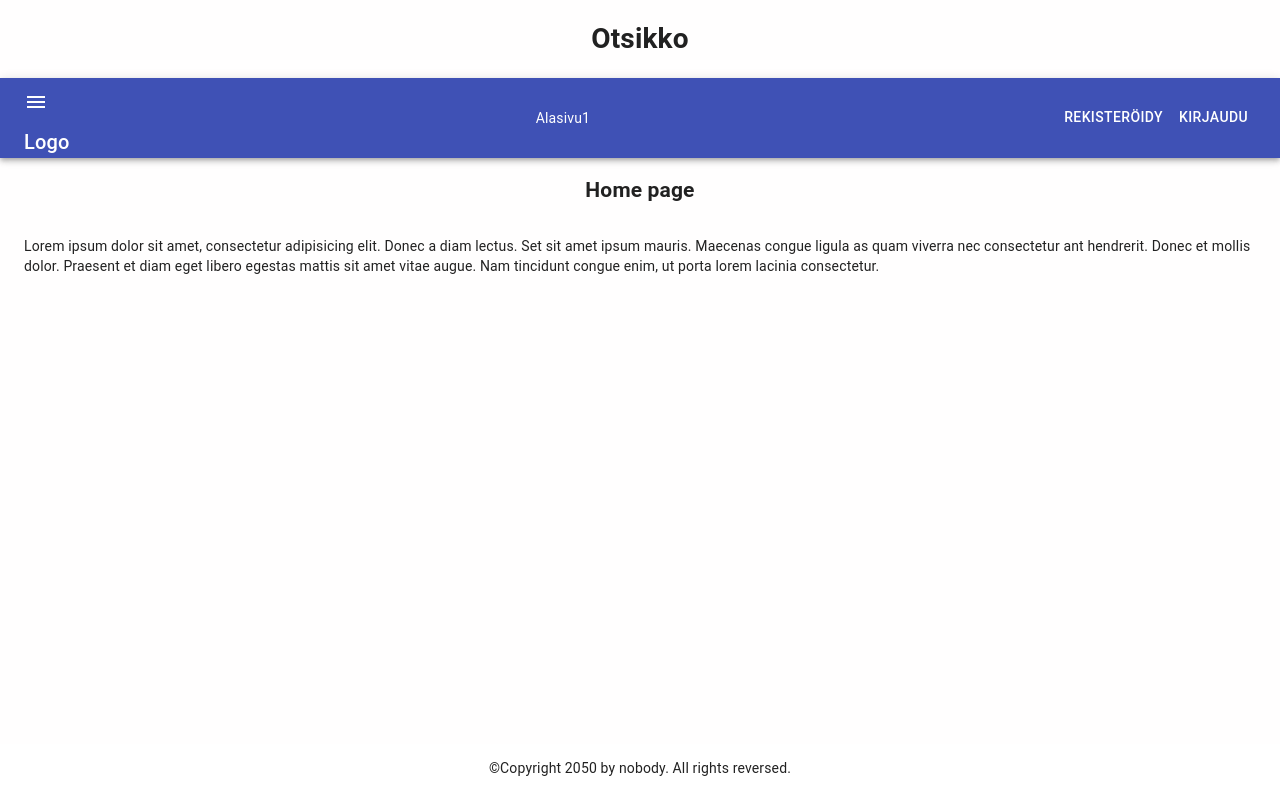
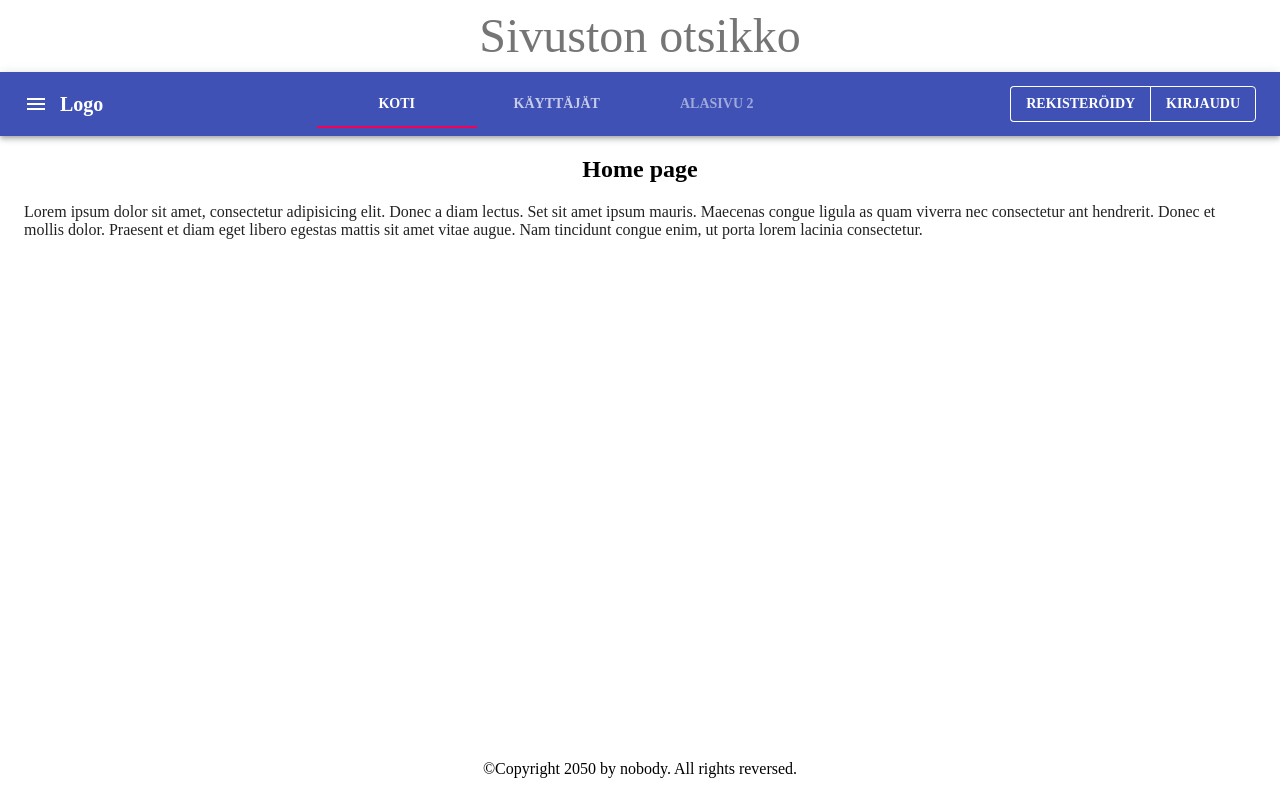
Before and after one commit to muutttu/djcookie_demo_proj, a React (Create React App) app in the folder frontend/: page / in a window 1280 px wide. Built offline with nearby package versions, Linux system fonts and the light colour scheme.

Commit message:
muotoilupäivityksiä

```diff
--- a/frontend/public/index.html
+++ b/frontend/public/index.html
@@ -9,7 +9,7 @@
       name="description"
       content="Web site created using create-react-app"
     />
-    <link rel="stylesheet" href="https://fonts.googleapis.com/css?family=Open+Sans:300,400,500,700&display=swap" />
+    <link rel="stylesheet" href="https://fonts.googleapis.com/css?family=Roboto:300,400,500,700&display=swap" />
     <link rel="apple-touch-icon" href="%PUBLIC_URL%/logo192.png" />
     <!--
       manifest.json provides metadata used when your web app is installed on a
--- a/frontend/src/App.tsx
+++ b/frontend/src/App.tsx
@@ -1,5 +1,4 @@
-import { createTheme, ThemeProvider } from '@material-ui/core/styles';
-import { CssBaseline } from '@material-ui/core';
+import { createTheme, ThemeProvider } from '@material-ui/core';
 
 import Header from './components/Header';
 import Navbar from './components/Navbar';
@@ -8,10 +7,18 @@ import Footer from './components/Footer';
 
 
 const theme = createTheme({
+  /* Site wide custom theme CSS here */
   palette: {
     background: {
-      default: '#fffefe'
-    }
+      default: '#fefefe',
+    },
+  },
+  typography: {
+    fontFamily: 'OpenSans',
+    fontWeightLight: 400,
+    fontWeightRegular: 500,
+    fontWeightMedium: 600,
+    fontWeightBold: 700
   }
 });
 
@@ -19,7 +26,6 @@ const theme = createTheme({
 const App = () => {
   return (
     <ThemeProvider theme={theme}>
-      <CssBaseline />
       <div className='app'>
         <Header />
         <Navbar />
--- a/frontend/src/components/Header.tsx
+++ b/frontend/src/components/Header.tsx
@@ -1,27 +1,23 @@
-import { makeStyles, createStyles } from '@material-ui/core/styles';
-import { Grid } from '@material-ui/core';
+import { makeStyles } from '@material-ui/core';
+import { Box, Typography } from '@material-ui/core';
 
-const useStyles = makeStyles(() => createStyles({
-  root: {
-
+const useStyles = makeStyles({
+  /* Page custom CSS here */
+  headerRoot: {
+    /* Header root element custom css here */
   },
-  headercontainer: {
-    justifyContent: 'center',
-  },
-}));
+});
 
 const Header = () => {
   const classes = useStyles();
 
   return (
     <header>
-      <div className={classes.root}>
-        <Grid container className={classes.headercontainer}>
-          <Grid item>
-            <h1>Otsikko</h1>
-          </Grid>
-        </Grid>
-      </div>
+      <Box display='flex' justifyContent='center' m={1} className={classes.headerRoot}>
+        <Typography variant='h3' component='h1' color='textSecondary'>
+          Sivuston otsikko
+        </Typography>
+      </Box>
     </header>
   )
 }
--- a/frontend/src/components/Home.tsx
+++ b/frontend/src/components/Home.tsx
@@ -1,4 +1,4 @@
-import { Grid } from '@material-ui/core';
+import { Grid, Paper } from '@material-ui/core';
 import { makeStyles, createStyles } from '@material-ui/core/styles';
 
 const useStyles = makeStyles(() => createStyles({
@@ -24,7 +24,9 @@ const Home = () => {
           <h2>Home page</h2>
         </Grid>
         <Grid item>
-          <p>Lorem ipsum dolor sit amet, consectetur adipisicing elit. Donec a diam lectus. Set sit amet ipsum mauris. Maecenas congue ligula as quam viverra nec consectetur ant hendrerit. Donec et mollis dolor. Praesent et diam eget libero egestas mattis sit amet vitae augue. Nam tincidunt congue enim, ut porta lorem lacinia consectetur.</p>
+          <Paper elevation={0}>
+            Lorem ipsum dolor sit amet, consectetur adipisicing elit. Donec a diam lectus. Set sit amet ipsum mauris. Maecenas congue ligula as quam viverra nec consectetur ant hendrerit. Donec et mollis dolor. Praesent et diam eget libero egestas mattis sit amet vitae augue. Nam tincidunt congue enim, ut porta lorem lacinia consectetur.
+          </Paper>
         </Grid>
       </Grid>
     </div>
--- a/frontend/src/components/Main.tsx
+++ b/frontend/src/components/Main.tsx
@@ -4,25 +4,21 @@ import { Switch, Route } from "react-router-dom";
 import Home from '../components/Home'
 import Users from '../components/Users';
 import NotFound404 from '../common/NotFound404';
-import { Grid, Container } from '@material-ui/core';
+import { Container } from '@material-ui/core';
 
-const useStyles = makeStyles(() => createStyles({
-  root: {
-
+const useStyles = makeStyles({
+  /* Page custom CSS here */
+  mainRoot: {
+    /* Main root element custom css here */
   },
-  maincontainer: {
-    justifyContent: 'center',
-  },
-}));
+});
 
 const Main = () => {
   const classes = useStyles();
 
   return (
     <main>
-      <div className={classes.root}>
-        <Grid container>
-        <Container className={classes.maincontainer}>
+        <Container className={classes.mainRoot}>
           <Switch>
             <Route exact path="/">
               <Home />
@@ -35,8 +31,6 @@ const Main = () => {
             </Route>
           </Switch>
         </Container>
-        </Grid>
-      </div>
     </main>
   )
 }
--- a/frontend/src/components/Navbar.tsx
+++ b/frontend/src/components/Navbar.tsx
@@ -1,76 +1,68 @@
-import { makeStyles, createStyles } from '@material-ui/core/styles';
+import React from 'react';
+import { makeStyles } from '@material-ui/core';
 import { Link as RouterLink } from "react-router-dom";
 import {
   AppBar,
   Toolbar,
   Typography,
   Box,
+  Tabs,
+  Tab,
+  ButtonGroup,
   Button,
-  Link,
   IconButton
 } from '@material-ui/core';
 import MenuIcon from '@material-ui/icons/Menu';
 
-const useStyles = makeStyles(() => createStyles({
-  root: {
+function tabProps(index: any) {
+  return {
+    id: `simple-tab-${index}`,
+    'aria-controls': `simple-tabpanel-${index}`,
+  };
+}
+
+const useStyles = makeStyles({
+  /* Page custom CSS here */
+  navRoot: {
+    /* Navigation bar root element custom css here */
     display: 'flex',
   },
-  menuButton: {
-
-  },
-  logotitle: {
-  },
-  logolink: {
-    color: 'inherit',
-  },
-  navleft: {
+  navLinks: {
     flexGrow: 1,
-    flexWrap: 'nowrap',
-    color: 'inherit',
-  },
-  navcenter: {
-    flexGrow: 1,
-    color: 'inherit',
-  },
-  navright: {
-    color: 'inherit',
-  },
-  navlink: {
-    color: 'inherit',
   }
-}));
+});
 
 const Navbar = () => {
   const classes = useStyles();
   //const preventDefault = (event: React.SyntheticEvent) => event.preventDefault();
+  const [value, setValue] = React.useState(0);
+  const handleChange = (event: React.ChangeEvent<{}>, newValue: number) => {
+    setValue(newValue);
+  };
 
   return (
     <nav>
-      <div className={classes.root}>
+      <Box className={classes.navRoot}>
         <AppBar position='static'>
           <Toolbar>
-          <Box className={classes.navleft}>
-            <IconButton edge="start" className={classes.menuButton} color="inherit" aria-label="menu">
+            <IconButton edge='start' color='inherit' aria-label='menu'>
               <MenuIcon />
             </IconButton>
-            <Typography variant='h6' className={classes.logotitle}>
-              <Link className={classes.logolink} component={RouterLink} to='/'>
-                Logo
-              </Link>
+            <Typography variant='h6'>
+              Logo
             </Typography>
-            </Box>
-            <Box className={classes.navcenter}>
-              <Link className={classes.navlink} component={RouterLink} to='/users'>
-                Alasivu1
-              </Link>
-            </Box>
-            <Box className={classes.navright}>
+            <Tabs centered value={value} onChange={handleChange} aria-label='simple tabs' className={classes.navLinks}>
+              <Tab label='Koti' component={RouterLink} to='/' {...tabProps(0)} />
+              <Tab label='Käyttäjät' component={RouterLink} to='/users' {...tabProps(1)} />
+              <Tab label='Alasivu 2' disabled component={RouterLink} to='#' {...tabProps(2)} />
+            </Tabs>
+            <ButtonGroup aria-label='btn group'>
               <Button color='inherit'>Rekisteröidy</Button>
               <Button color='inherit'>Kirjaudu</Button>
-            </Box>
+            </ButtonGroup>
           </Toolbar>
         </AppBar>
-      </div>
+      </Box>
     </nav>
   )
 }
--- a/frontend/src/components/Users.tsx
+++ b/frontend/src/components/Users.tsx
@@ -1,6 +1,6 @@
 import { useState, useEffect } from 'react';
 import axios from 'axios';
-import { Grid, Typography } from '@material-ui/core';
+import { Box, Grid, Typography } from '@material-ui/core';
 import { makeStyles, createStyles } from '@material-ui/core/styles';
 import Table from '@material-ui/core/Table';
 import TableBody from '@material-ui/core/TableBody';
@@ -75,7 +75,7 @@ const Users = () => {
   }, []);
 
   return (
-    <div className={classes.root}>
+    <Box className={classes.root}>
       <Grid container className={classes.maincontainer}>
         <Grid item className={classes.pageheader}>
           <h2>Aktiiviset käyttäjät</h2>
@@ -110,7 +110,7 @@ const Users = () => {
           </Table>
         </TableContainer>
       </Grid>
-    </div>
+    </Box>
   )
 }
 
--- a/frontend/src/index.css
+++ b/frontend/src/index.css
@@ -1,8 +1,7 @@
+@import url('https://fonts.googleapis.com/css2?family=Open+Sans:wght@300;400;500;600;700&display=swap');
+
 body {
   margin: 0;
-  font-family: -apple-system, BlinkMacSystemFont, 'Segoe UI', 'Roboto', 'Oxygen',
-    'Ubuntu', 'Cantarell', 'Fira Sans', 'Droid Sans', 'Helvetica Neue',
-    sans-serif;
   -webkit-font-smoothing: antialiased;
   -moz-osx-font-smoothing: grayscale;
 }
```
